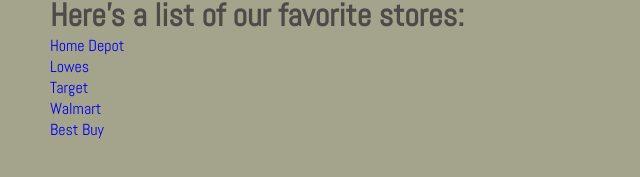
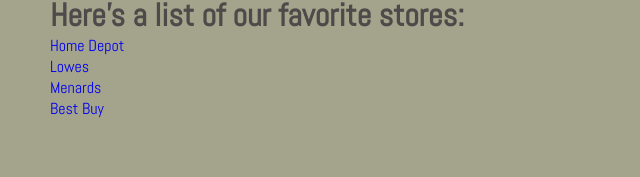
Before and after one commit to ashleyglenn0/first-website, a plain HTML site: page about-page/about.html in a window 1280 px wide. Shown: the part 763-940 px from the top of the page, 0-640 px from the left. Drawn offline with Linux system fonts and the light colour scheme.

Commit message:
updated links for about us page

```diff
--- a/about-page/about.html
+++ b/about-page/about.html
@@ -51,11 +51,9 @@
         <h1>Here's a list of our favorite stores: </h1>
         <li><a href="https://www.homedepot.com/" target="_blank">Home Depot</a></li>
         <li><a href="https://www.lowes.com" target="_blank">Lowes</a></li>
-        <li><a href="https://www.target.com" target="_blank">Target</a></li>
-        <li><a href="https://www.walmart.com" target="_blank">Walmart</a></li>
+        <li><a href="https://www.menards.com" target="_blank">Menards</a></li>
         <li><a href="https://www.bestbuy.com" target="_blank">Best Buy</a></li>
     </ol>
-
 </body>
 
 </html>
```
